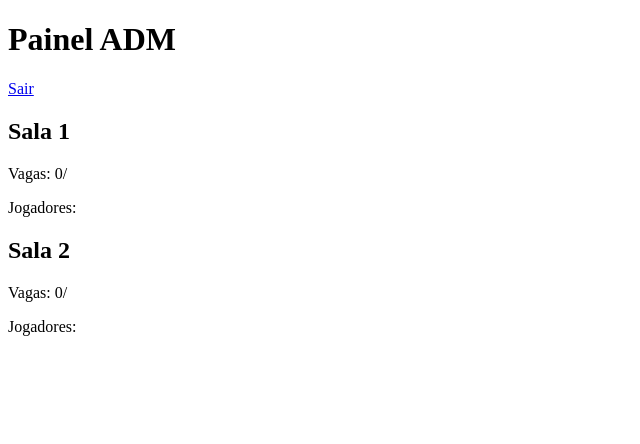
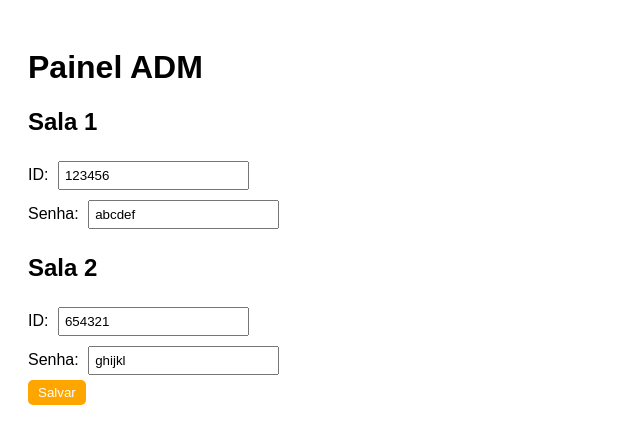
Before and after one commit to dudua9356-beep/sala-ff, a Flask app: page /admin in a window 1280 px wide. Shown: the top 444 px of the page, without its empty margins (0-640 px from the left). Run offline with Flask 3, Linux system fonts and the light colour scheme.

Commit message:
Update admin.html

```diff
--- a/templates/admin.html
+++ b/templates/admin.html
@@ -3,19 +3,22 @@
 <head>
 <meta charset="UTF-8">
 <title>Painel ADM</title>
+<style>
+body { font-family: sans-serif; padding:20px; }
+input { margin:5px; padding:5px; }
+button { padding:5px 10px; background:orange; color:white; border:none; cursor:pointer; border-radius:5px;}
+</style>
 </head>
 <body>
 <h1>Painel ADM</h1>
-<a href="{{ url_for('logout') }}">Sair</a>
+{% if sucesso %}<p style="color:green">{{ sucesso }}</p>{% endif %}
+<form method="POST">
 {% for nome, dados in salas.items() %}
 <h2>{{ nome }}</h2>
-<p>Vagas: {{ dados.jogadores|length }}/{{ dados.max_vagas }}</p>
-<p>Jogadores:</p>
-<ul>
-{% for j in dados.jogadores %}
-  <li>{{ j }}</li>
+ID: <input type="text" name="id_{{ nome }}" value="{{ dados.id }}"><br>
+Senha: <input type="text" name="senha_{{ nome }}" value="{{ dados.senha }}"><br>
 {% endfor %}
-</ul>
-{% endfor %}
+<button type="submit">Salvar</button>
+</form>
 </body>
 </html>
```
